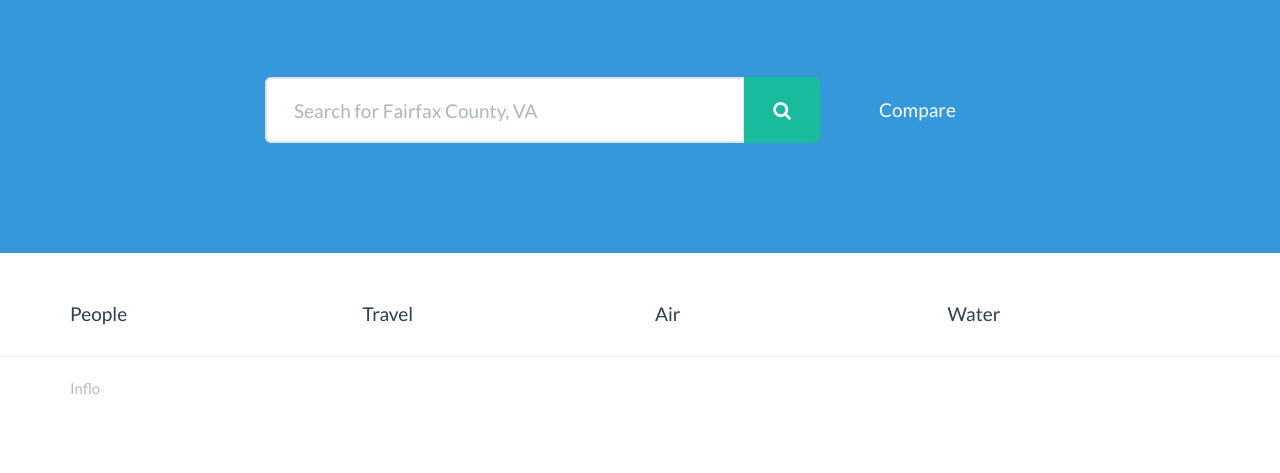
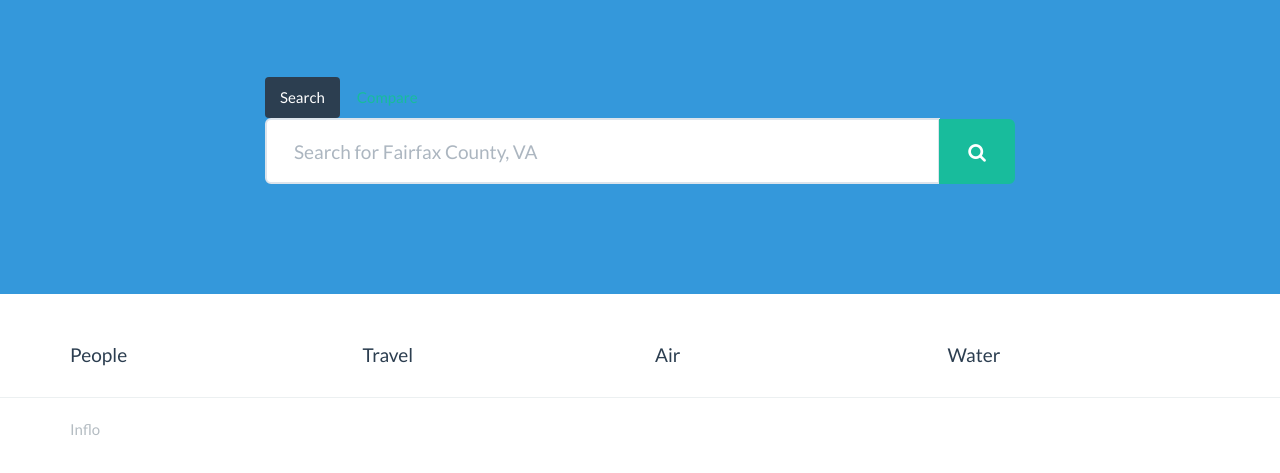
Before and after one commit to OctoConsulting/epa-ds, a plain HTML site: page bootstrap/index.html in a window 1280 px wide. Shown: the part 63-536 px from the top of the page. Drawn offline with nearby package versions, Linux system fonts and the light colour scheme.

Commit message:
updating search feature design

```diff
--- a/bootstrap/index.html
+++ b/bootstrap/index.html
@@ -44,7 +44,13 @@
     <div class="hero">
       <div class="container">
         <div class="row">
-          <div class="col-md-6 col-md-offset-2 text-right">
+          <div class="col-md-8 col-md-offset-2">
+            <ul class="nav nav-pills" role="tablist">
+              <li role="presentation" class="active"><a href="#search" aria-controls="search" role="tab" data-toggle="pill">Search</a></li>
+              <li role="presentation"><a href="#compare" aria-controls="compare" role="tab" data-toggle="pill">Compare</a></li>
+            </ul>
+            <div class="tab-content">
+              <div role="tabpanel" class="tab-pane active" id="search">
                 <form>
                   <div class="input-group">
                     <input type="text" class="form-control input-lg" placeholder="Search for Fairfax County, VA">
@@ -54,8 +60,20 @@
                   </div>
                 </form>
               </div>
-          <div class="col-md-2 text-left">
-            <a class="btn btn-info btn-lg" type="button" href="compare.html">Compare</a>
+              <div role="tabpanel" class="tab-pane" id="compare">
+                <form class="form-inline">
+                  <div class="form-group">
+                    <label for="compare" class="sr-only">First compare county</label>
+                    <input type="text" class="form-control input-lg" placeholder="Fairfax County, VA" name="Search">
+                  </div>
+                  <div class="form-group">
+                    <label for="compare" class="sr-only">compare to county</label>
+                    <input type="text" class="form-control input-lg" placeholder="Alexandria City, VA" name="compare">
+                  </div>
+                  <button class="btn btn-success btn-lg" type="button">Compare</button>
+                </form>
+              </div>
+            </div>
           </div>
         </div>
       </div>
```
Lines whose indentation alone changed are shown as unchanged.
